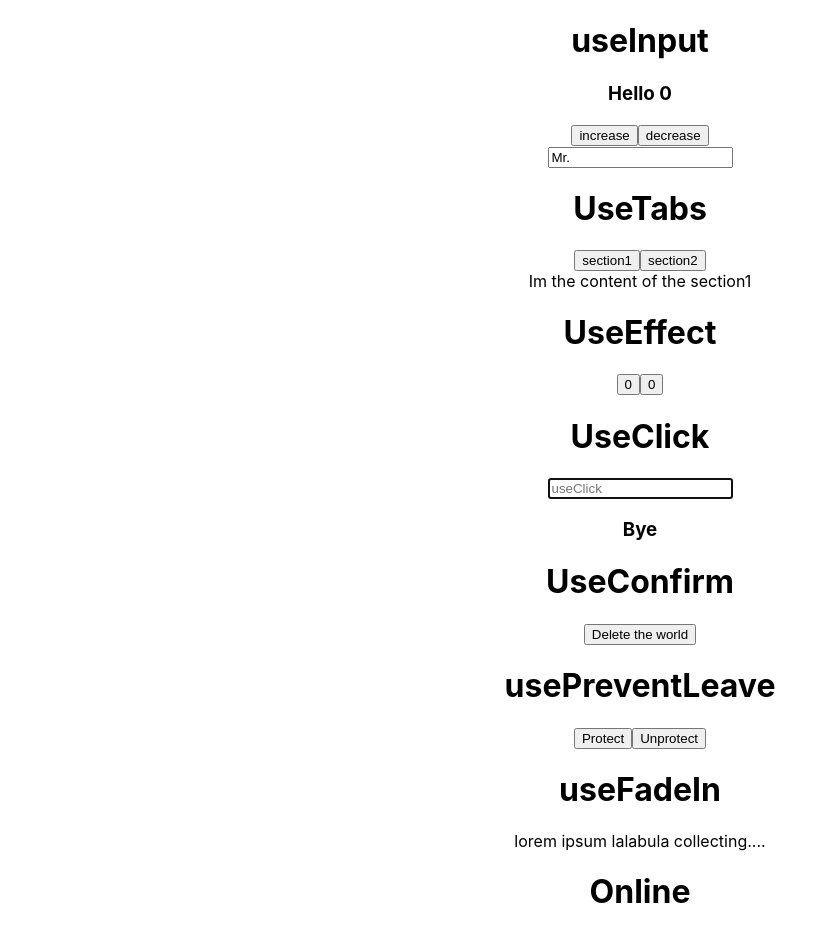
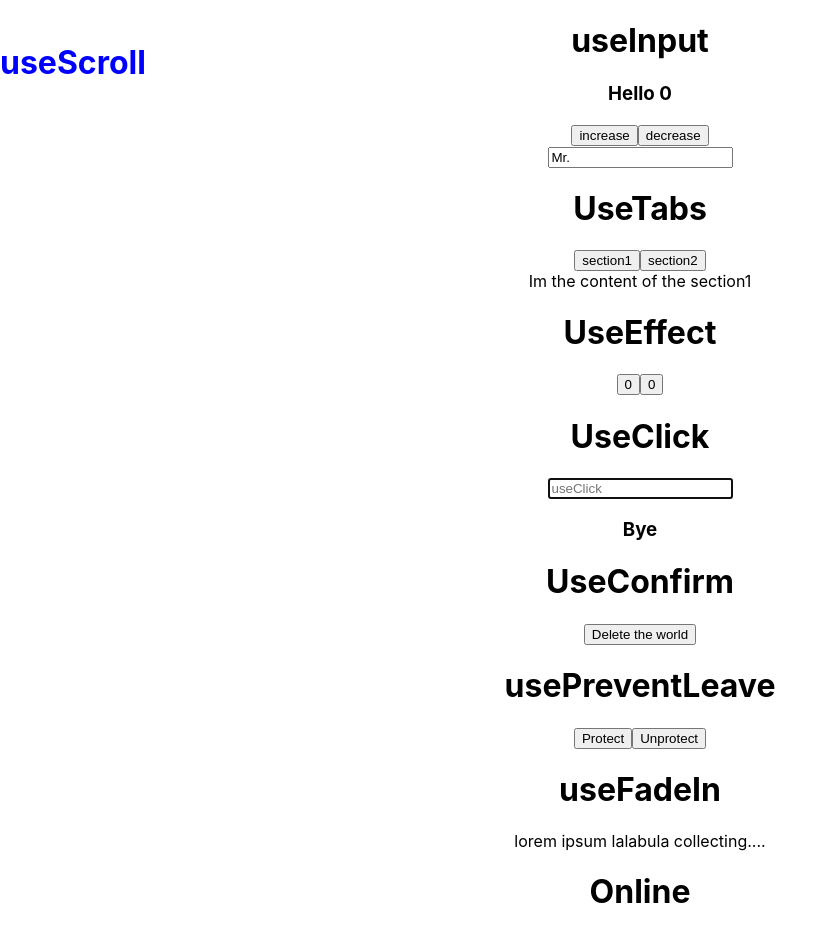
Before and after one commit to Chanwoo-Jeong/Code-with-nomad, a React (Create React App) app in the folder hookpractice/: page / in a window 1280 px wide. Shown: the top 942 px of the page, without its empty margins (0-836 px from the left). Built offline with nearby package versions, Linux system fonts and the light colour scheme.

Commit message:
study useScroll.js

```diff
--- a/hookpractice/src/App.js
+++ b/hookpractice/src/App.js
@@ -9,6 +9,7 @@ import usePreventLeave from "./Hooks/usePreventLeave";
 import useBeforeLeave from "./Hooks/useBeforeLeave";
 import useFadeIn from "./Hooks/useFadeIn";
 import useNetwork from "./Hooks/useNetwork";
+import useScroll from "./Hooks/useScroll";
 import { useEffect, useRef, useState } from "react";
 
 const content = [
@@ -21,6 +22,9 @@ const content = [
     content: "Im the content of the section2",
   },
 ];
+
+
+
 
 function App() {
   //useInput.js
@@ -75,8 +79,14 @@ function App() {
   };
   const onLine = useNetwork(handleNetworkChange);
 
+  //useScroll.js
+  const {y} = useScroll()
+
   return (
-    <div className="App">
+    <div className="App" style={{height : "1000vh"}}>
+      <div>
+        <h1 style={{position : "fixed" ,color : y > 100 ? "red" : "blue"}}>useScroll</h1>
+      </div>
       <div>
         <h1>useInput</h1>
         <h3>Hello {count}</h3>
--- /dev/null
+++ b/hookpractice/src/Hooks/useScroll.js
@@ -0,0 +1,22 @@
+import { useState , useEffect } from "react"
+
+const useScroll = () =>{
+    const [state , setState] = useState({
+      x:0,
+      y:0
+    })
+
+    const onScroll =()=>{
+      console.log(window.scrollY)
+      setState ({x : window.scrollX ,y : window.scrollY})
+    }
+
+    useEffect(()=>{
+      window.addEventListener("scroll", onScroll)
+      return ()=>window.removeEventListener("scroll", onScroll)
+    },[])
+    console.log(state)
+    return state
+  }
+
+  export default useScroll
```
